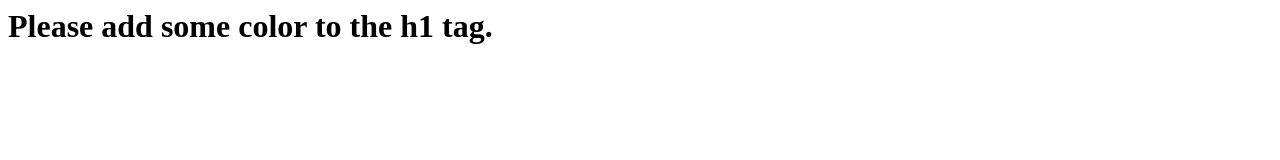
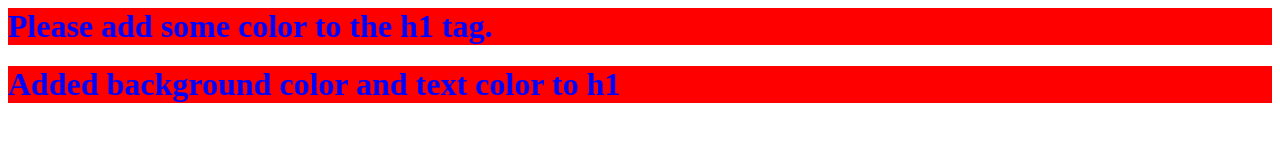
Before and after one commit to pradeep1955/testSSH, a plain HTML site: page index.html in a window 1280 px wide. Drawn offline with Linux system fonts and the light colour scheme.

Commit message:
added color to h1

```diff
--- a/index.html
+++ b/index.html
@@ -1,11 +1,12 @@
-<DOCTYPEhtml>
+<DOCTYPE html>
 <html>
 <head>
-<title>
-<link rel="text/css" link="style.css">
-</title>
+<title>testCSS</title>
+<link rel="stylesheet" href="main.css">
+
 </head>
 <body>
 <h1>Please add some color to the h1 tag.</h1>
+<h1>Added background color and text color to h1</h1>
 </body>
 </html>
--- /dev/null
+++ b/main.css
@@ -0,0 +1,4 @@
+h1 {
+    background-color: red;
+    color: blue;
+}
```
